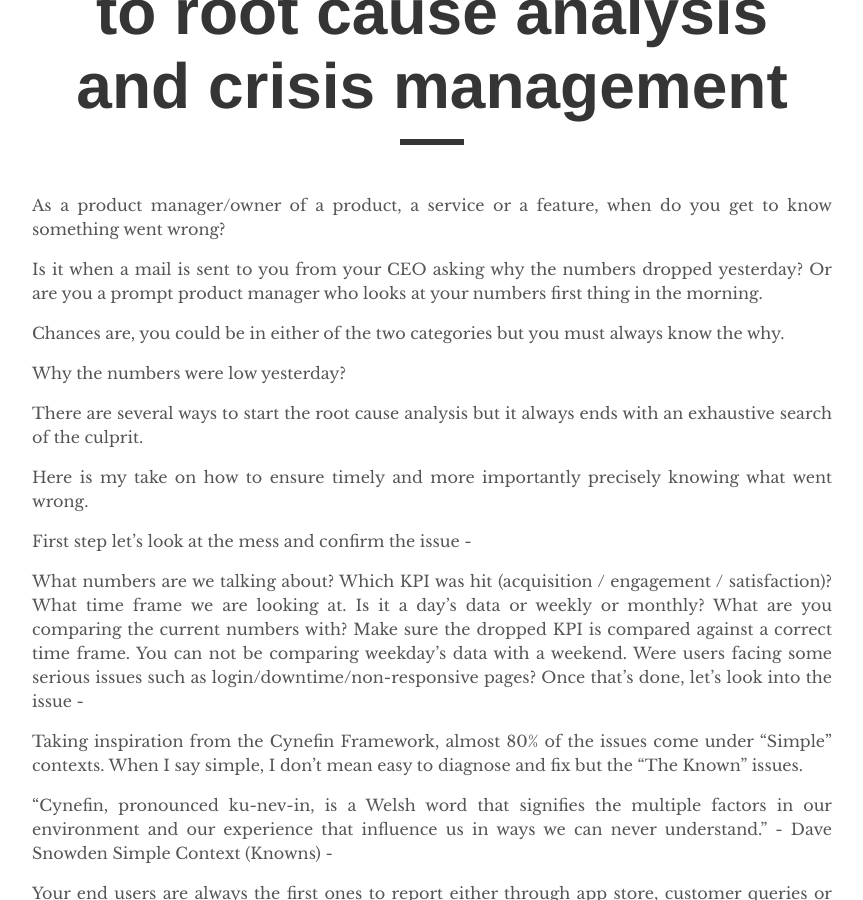
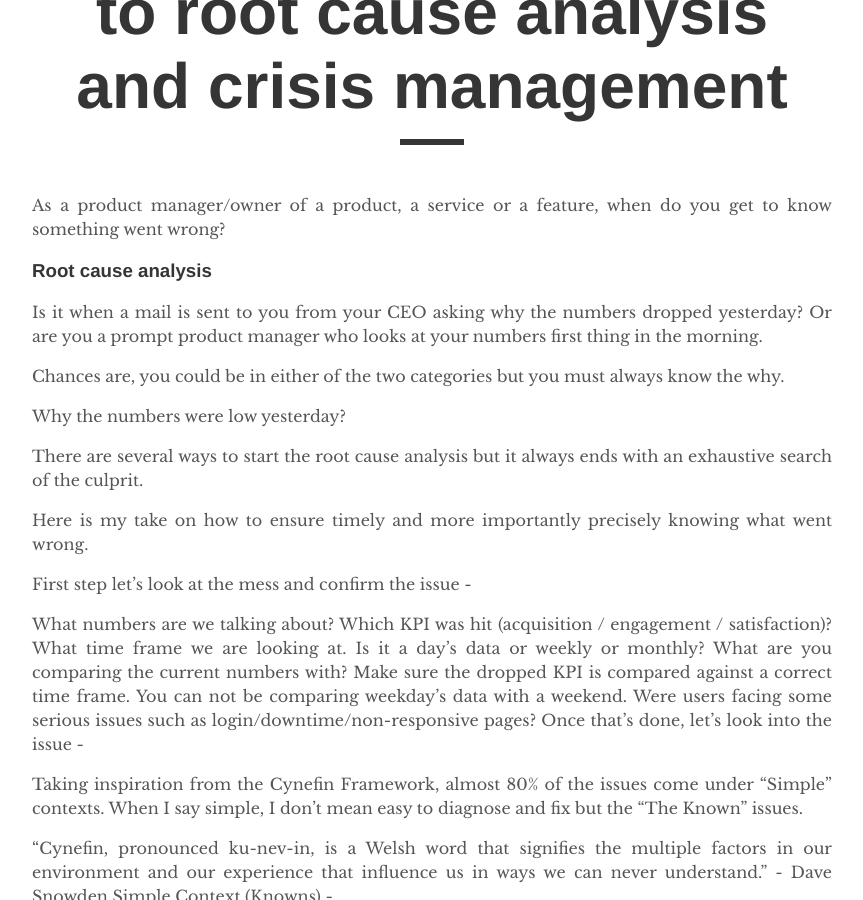
Before and after one commit to Archana-blog/product, a Jekyll site: the page built from _posts/2017-03-29-introducing-tale.md, in a window 1280 px wide and 900 px high, scrolled down 346 px. Shown: the whole window, without its empty margins (208-1071 px from the left). Built offline with Jekyll 4.4.1, drawn with Linux system fonts in a browser that asks for light colours; comment, search, counter and statistics services are not loaded.

Commit message:
Update 2017-03-29-introducing-tale.md

```diff
--- a/_posts/2017-03-29-introducing-tale.md
+++ b/_posts/2017-03-29-introducing-tale.md
@@ -10,6 +10,8 @@ hidden: true
 ---
 
 As a product manager/owner of a product, a service or a feature, when do you get to know something went wrong?
+
+### Root cause analysis
 
 Is it when a mail is sent to you from your CEO asking why the numbers dropped yesterday? Or are you a prompt product manager who looks at your numbers first thing in the morning.
 
```
